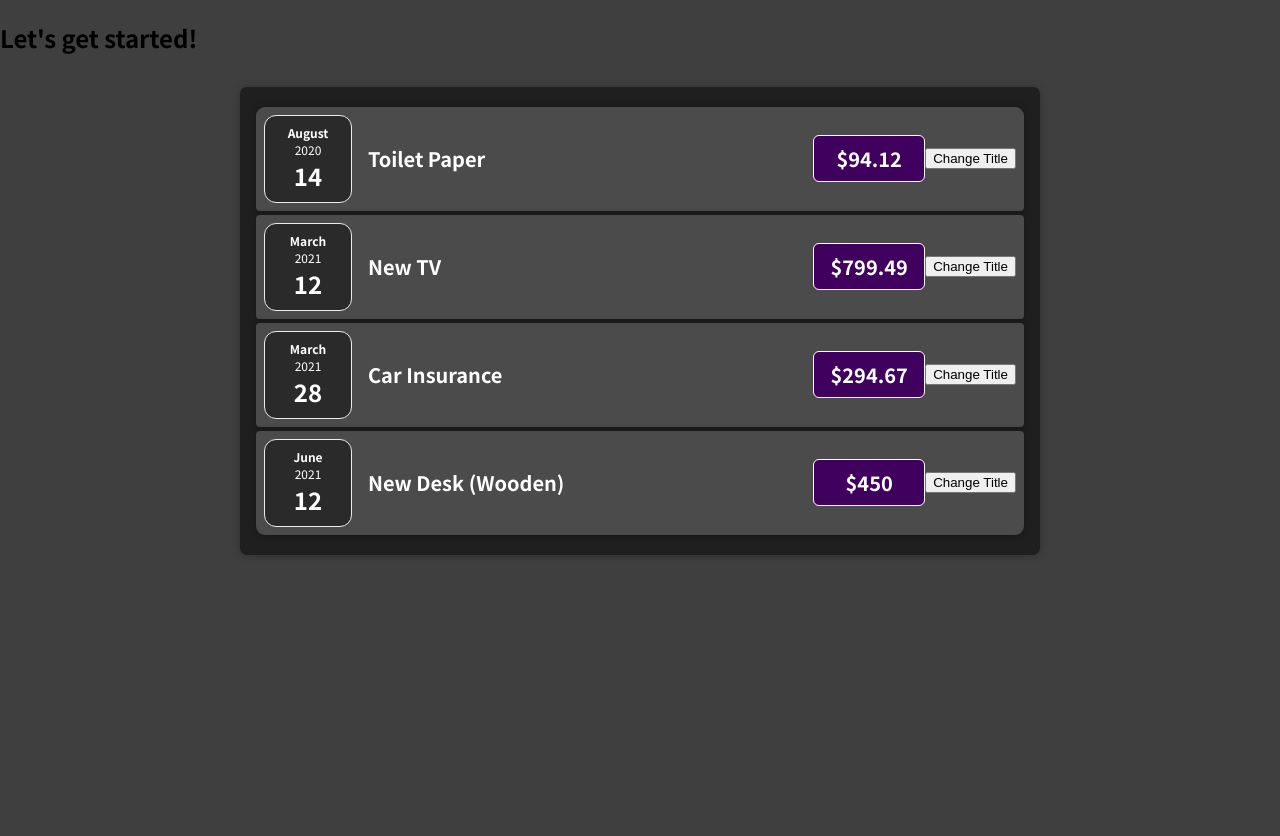
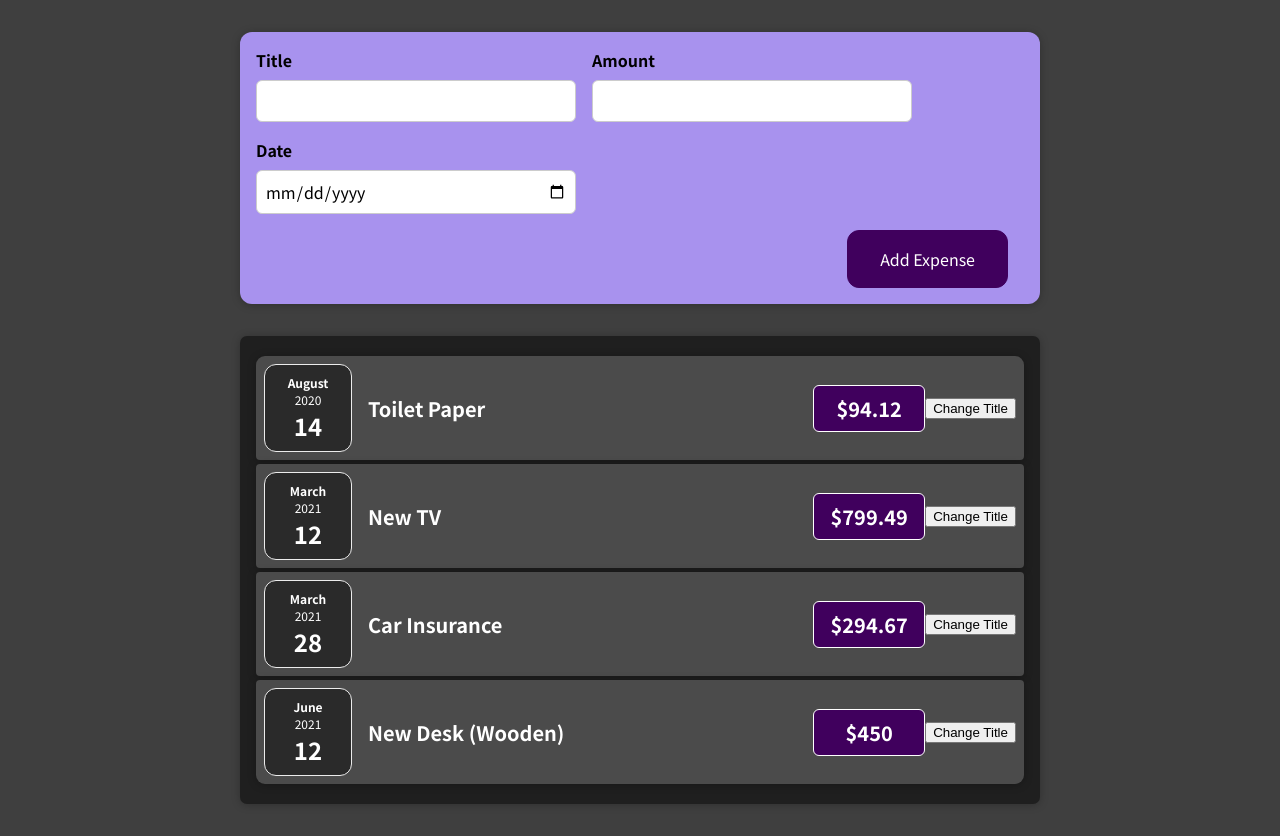
Before and after one commit to vilmarcabanero/react-expense-tracker, a React (Create React App) app: page / in a window 1280 px wide. Before the commit the page ends 800 px from the top, so only its background shows below. Built offline with nearby package versions, Linux system fonts and the light colour scheme.

Commit message:
51. Adding Form Inputs

```diff
--- a/src/App.js
+++ b/src/App.js
@@ -1,9 +1,11 @@
+
+import NewExpense from './components/NewExpense/NewExpense'
 import Expenses from './components/Expenses/Expenses'
 
 const App = () => {
 	return (
 		<div>
-			<h2>Let's get started!</h2>
+			<NewExpense/>
 			<Expenses items={expenses} />
 		</div>
 	)
--- /dev/null
+++ b/src/components/NewExpense/ExpenseForm.css
@@ -0,0 +1,26 @@
+.new-expense__controls {
+  display: flex;
+  flex-wrap: wrap;
+  gap: 1rem;
+  margin-bottom: 1rem;
+  text-align: left;
+}
+
+.new-expense__control label {
+  font-weight: bold;
+  margin-bottom: 0.5rem;
+  display: block;
+}
+
+.new-expense__control input {
+  font: inherit;
+  padding: 0.5rem;
+  border-radius: 6px;
+  border: 1px solid #ccc;
+  width: 20rem;
+  max-width: 100%;
+}
+
+.new-expense__actions {
+  text-align: right;
+}
--- /dev/null
+++ b/src/components/NewExpense/ExpenseForm.js
@@ -0,0 +1,29 @@
+import React from 'react'
+
+import './ExpenseForm.css'
+
+const ExpenseForm = () => {
+	return (
+		<form>
+			<div className='new-expense__controls'>
+				<div className='new-expense__control'>
+					<label> Title </label>
+					<input type='text' />
+				</div>
+				<div className='new-expense__control'>
+					<label> Amount </label>
+					<input type='number' min='0.01' step='0.01' />
+				</div>
+        <div className='new-expense__control'>
+					<label> Date </label>
+					<input type='date' min='2019-01-01' max='2022-12-31' />
+				</div>
+			</div>
+      <div className='new-expense__actions'>
+        <button type='submit'> Add Expense</button>
+      </div>
+		</form>
+	)
+}
+
+export default ExpenseForm
--- /dev/null
+++ b/src/components/NewExpense/NewExpense.css
@@ -0,0 +1,38 @@
+.new-expense {
+  background-color: #a892ee;
+  padding: 1rem;
+  margin: 2rem auto;
+  width: 50rem;
+  max-width: 95%;
+  border-radius: 12px;
+  text-align: center;
+  box-shadow: 0 1px 8px rgba(0, 0, 0, 0.25);
+}
+
+.new-expense button {
+  font: inherit;
+  cursor: pointer;
+  padding: 1rem 2rem;
+  border: 1px solid #40005d;
+  background-color: #40005d;
+  color: white;
+  border-radius: 12px;
+  margin-right: 1rem;
+}
+
+.new-expense button:hover,
+.new-expense button:active {
+  background-color: #510674;
+  border-color: #510674;
+}
+
+.new-expense button.alternative {
+  color: #220131;
+  border-color: transparent;
+  background-color: transparent;
+}
+
+.new-expense button.alternative:hover,
+.new-expense button.alternative:active {
+  background-color: #ddb3f8;
+}
--- /dev/null
+++ b/src/components/NewExpense/NewExpense.js
@@ -0,0 +1,13 @@
+import React from 'react'
+import ExpenseForm from './ExpenseForm'
+import './NewExpense.css'
+
+const NewExpense = () => {
+  return (
+    <div className='new-expense'>
+      <ExpenseForm/>
+    </div>
+  )
+}
+
+export default NewExpense
```
Also changed, not shown: 1 other file (tests, documents, lock files or other folders).
